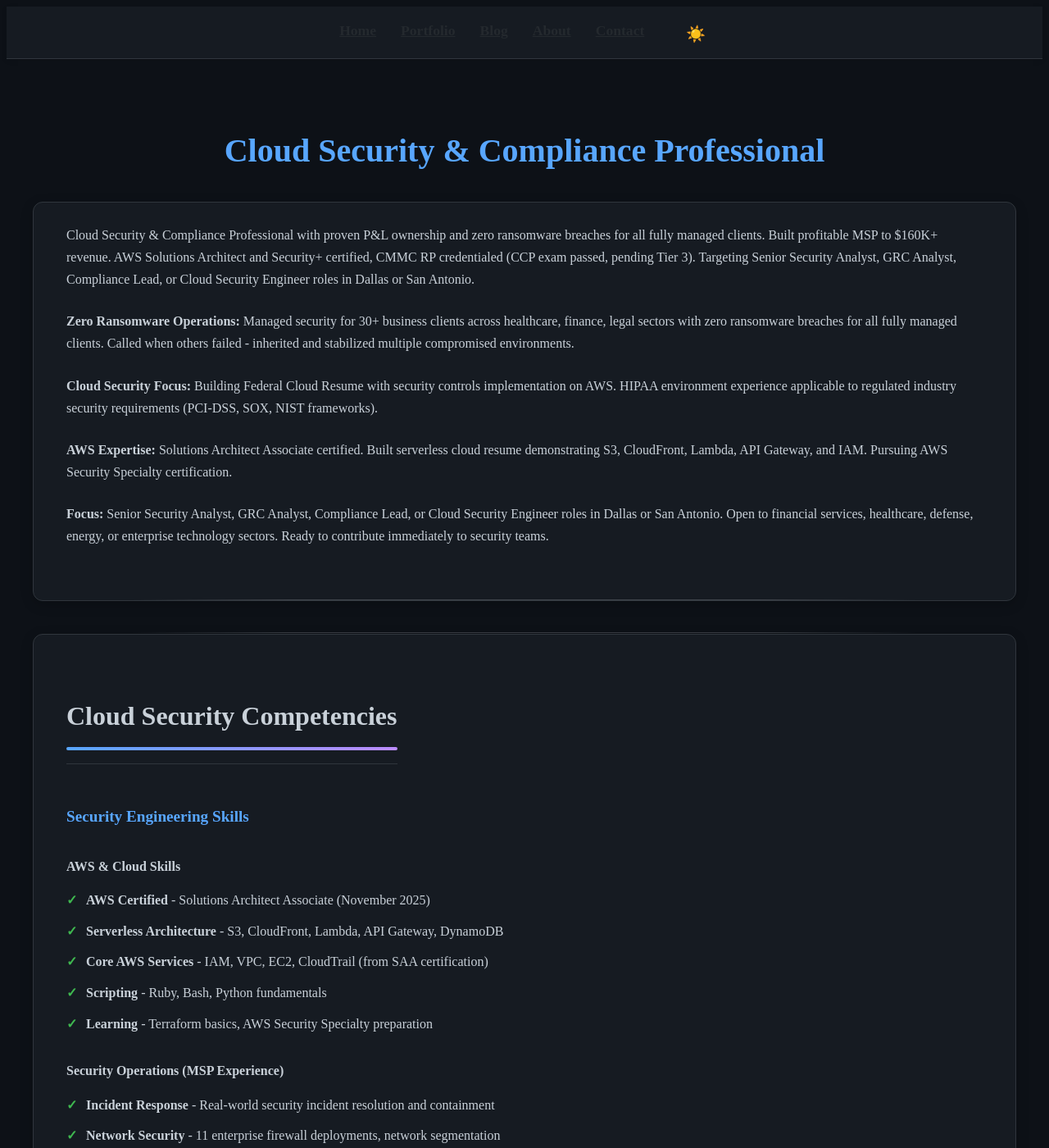
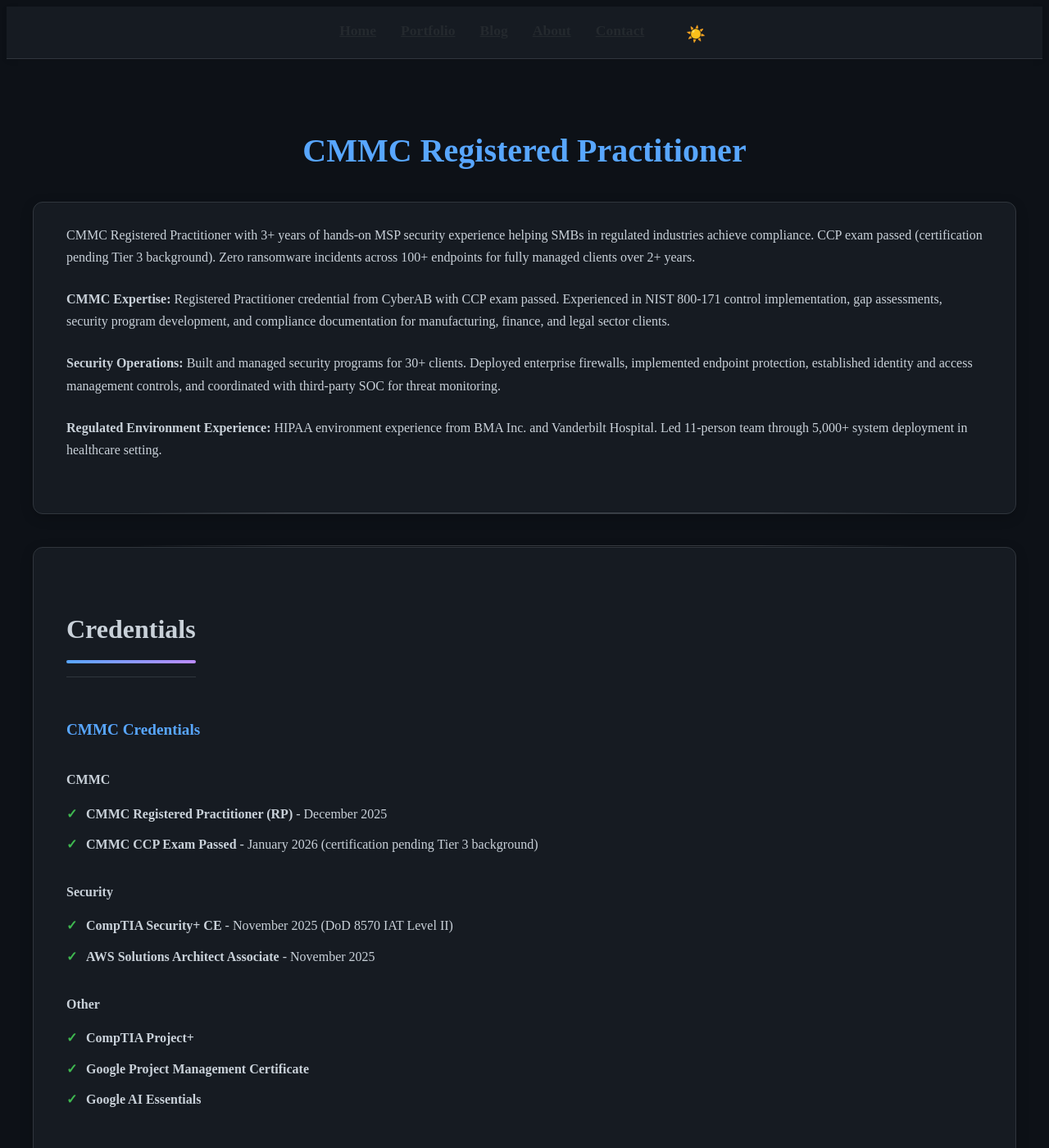
Before and after one commit to joshuamichaelhall/joshuamichaelhall.github.io, a Jekyll site: the page built from pages/about.md, in a window 1280 px wide and 1400 px high. Shown: the whole window at 82% size. Built offline with Jekyll 4.4.1, drawn with Linux system fonts in a browser that asks for light colours; nearby versions of some CDN libraries; some of the changed text lies outside the part shown.

Commit message:
Update positioning to lead with CMMC credentials
  Co-Authored-By: Claude Opus 4.5 <noreply@anthropic.com>

```diff
--- a/_config.yml
+++ b/_config.yml
@@ -2,9 +2,9 @@
 title: Joshua Michael Hall
 email: contact@joshuamichaelhall.com
 description: >-
-  Cloud Security Professional | AWS SAA | Security+ | CMMC RP |
-  Zero Ransomware Breaches for Managed Clients | Targeting Cloud Security Engineer Roles |
-  Dallas/San Antonio Financial Services, Healthcare, Defense, Energy, or Enterprise Technology.
+  CMMC Registered Practitioner | CCP (Exam Passed) | Security+ | AWS SAA |
+  Helping DIB Contractors Achieve NIST 800-171 Compliance |
+  3+ Years MSP Security Experience | Zero Ransomware Breaches for Managed Clients
 baseurl: "" # the subpath of your site, e.g. /blog
 url: "https://joshuamichaelhall.com"
 twitter_username: JoshuaHallTech
--- a/pages/about.md
+++ b/pages/about.md
@@ -4,92 +4,70 @@ title: About
 permalink: /about/
 ---
 
-# Cloud Security & Compliance Professional
+# CMMC Registered Practitioner
 
 <div class="content-section with-divider">
-  <p>Cloud Security & Compliance Professional with proven P&L ownership and zero ransomware breaches for all fully managed clients. Built profitable MSP to $160K+ revenue. AWS Solutions Architect and Security+ certified, CMMC RP credentialed (CCP exam passed, pending Tier 3). Targeting Senior Security Analyst, GRC Analyst, Compliance Lead, or Cloud Security Engineer roles in Dallas or San Antonio.</p>
+  <p>CMMC Registered Practitioner with 3+ years of hands-on MSP security experience helping SMBs in regulated industries achieve compliance. CCP exam passed (certification pending Tier 3 background). Zero ransomware incidents across 100+ endpoints for fully managed clients over 2+ years.</p>
 
-  <p><strong>Zero Ransomware Operations:</strong> Managed security for 30+ business clients across healthcare, finance, legal sectors with zero ransomware breaches for all fully managed clients. Called when others failed - inherited and stabilized multiple compromised environments.</p>
+  <p><strong>CMMC Expertise:</strong> Registered Practitioner credential from CyberAB with CCP exam passed. Experienced in NIST 800-171 control implementation, gap assessments, security program development, and compliance documentation for manufacturing, finance, and legal sector clients.</p>
 
-  <p><strong>Cloud Security Focus:</strong> Building Federal Cloud Resume with security controls implementation on AWS. HIPAA environment experience applicable to regulated industry security requirements (PCI-DSS, SOX, NIST frameworks).</p>
+  <p><strong>Security Operations:</strong> Built and managed security programs for 30+ clients. Deployed enterprise firewalls, implemented endpoint protection, established identity and access management controls, and coordinated with third-party SOC for threat monitoring.</p>
 
-  <p><strong>AWS Expertise:</strong> Solutions Architect Associate certified. Built serverless cloud resume demonstrating S3, CloudFront, Lambda, API Gateway, and IAM. Pursuing AWS Security Specialty certification.</p>
-
-  <p><strong>Focus:</strong> Senior Security Analyst, GRC Analyst, Compliance Lead, or Cloud Security Engineer roles in Dallas or San Antonio. Open to financial services, healthcare, defense, energy, or enterprise technology sectors. Ready to contribute immediately to security teams.</p>
+  <p><strong>Regulated Environment Experience:</strong> HIPAA environment experience from BMA Inc. and Vanderbilt Hospital. Led 11-person team through 5,000+ system deployment in healthcare setting.</p>
 </div>
 
 <div class="content-section with-divider">
-  <h2>Cloud Security Competencies</h2>
+  <h2>Credentials</h2>
 
   <div class="certifications-section">
-    <h3>Security Engineering Skills</h3>
+    <h3>CMMC Credentials</h3>
     <div class="cert-categories">
       <div class="cert-category">
-        <h4>AWS & Cloud Skills</h4>
+        <h4>CMMC</h4>
         <ul class="cert-list">
-          <li><strong>AWS Certified</strong> - Solutions Architect Associate (November 2025)</li>
-          <li><strong>Serverless Architecture</strong> - S3, CloudFront, Lambda, API Gateway, DynamoDB</li>
-          <li><strong>Core AWS Services</strong> - IAM, VPC, EC2, CloudTrail (from SAA certification)</li>
-          <li><strong>Scripting</strong> - Ruby, Bash, Python fundamentals</li>
-          <li><strong>Learning</strong> - Terraform basics, AWS Security Specialty preparation</li>
+          <li><strong>CMMC Registered Practitioner (RP)</strong> - December 2025</li>
+          <li><strong>CMMC CCP Exam Passed</strong> - January 2026 (certification pending Tier 3 background)</li>
         </ul>
       </div>
 
       <div class="cert-category">
-        <h4>Security Operations (MSP Experience)</h4>
+        <h4>Security</h4>
         <ul class="cert-list">
-          <li><strong>Incident Response</strong> - Real-world security incident resolution and containment</li>
-          <li><strong>Network Security</strong> - 11 enterprise firewall deployments, network segmentation</li>
-          <li><strong>Endpoint Security</strong> - EDR deployment, patching, 100+ endpoints managed</li>
-          <li><strong>Zero Ransomware Breaches for Managed Clients</strong> - 2+ years, 30+ clients, fully managed</li>
-          <li><strong>Compromised Environment Recovery</strong> - Inherited and stabilized multiple failed environments</li>
+          <li><strong>CompTIA Security+ CE</strong> - November 2025 (DoD 8570 IAT Level II)</li>
+          <li><strong>AWS Solutions Architect Associate</strong> - November 2025</li>
         </ul>
       </div>
 
       <div class="cert-category">
-        <h4>Compliance & Readiness</h4>
+        <h4>Other</h4>
         <ul class="cert-list">
-          <li><strong>Clearance Eligible</strong> - Clean background ready for security clearance sponsorship</li>
-          <li><strong>Regulated Industry Experience</strong> - Healthcare, finance, legal sector security implementations</li>
-          <li><strong>CMMC Expertise</strong> - RP credentialed, CCP exam passed</li>
-          <li><strong>Location</strong> - Relocating to Dallas or San Antonio for the right opportunity</li>
-          <li><strong>Industry Focus</strong> - Financial services, healthcare, defense, energy, enterprise tech</li>
+          <li><strong>CompTIA Project+</strong></li>
+          <li><strong>Google Project Management Certificate</strong></li>
+          <li><strong>Google AI Essentials</strong></li>
         </ul>
       </div>
-
     </div>
-
-    <h3>Current Certifications & Education</h3>
-    <ul class="cert-list in-progress">
-      <li><strong>AWS Solutions Architect Associate</strong> - November 2025</li>
-      <li><strong>CompTIA Security+ CE</strong> - November 2025 (DoD 8570 IAT II)</li>
-      <li><strong>CMMC Registered Practitioner (RP)</strong> - December 2025</li>
-      <li><strong>CMMC CCP Exam Passed</strong> - January 16, 2026 (certification pending Tier 3 clearance)</li>
-      <li><strong>CISSP Associate</strong> - In Progress (target ~March 2026)</li>
-      <li><strong>AWS Security Specialty</strong> - In Progress (target ~April 2026)</li>
-      <li><strong>Launch School Backend Software Engineering</strong> - Completed 9 rigorous courses (mastery-based learning)</li>
-    </ul>
   </div>
 </div>
 
 <div class="content-section with-divider">
-  <h2>Value Proposition</h2>
+  <h2>Core Competencies</h2>
   <div class="expertise-grid">
     <div class="expertise-item">
-      <h3>Business Understanding</h3>
-      <p>Former business owner who understands P&L impact, ROI requirements, and strategic planning. Translate technical solutions to business outcomes.</p>
+      <h3>CMMC/Compliance</h3>
+      <p>NIST 800-171 control implementation, gap assessments, SSP development, POA&M management, compliance documentation, policy development.</p>
     </div>
     <div class="expertise-item">
-      <h3>Technical Credibility</h3>
-      <p>Hands-on MSP experience with network security, endpoint protection, and infrastructure design. AWS Solutions Architect certified.</p>
+      <h3>Security Operations</h3>
+      <p>Risk assessments, security control implementation, incident response, vulnerability management, endpoint protection, network security.</p>
     </div>
     <div class="expertise-item">
-      <h3>Customer Success</h3>
-      <p>Zero clients lost to competition through reliable service delivery. Skilled at building trust and managing client relationships.</p>
+      <h3>Technical</h3>
+      <p>AWS (IAM, S3, Lambda, CloudFormation), Azure AD, Active Directory, firewalls (WatchGuard, Fortinet), EDR, SIEM coordination.</p>
     </div>
     <div class="expertise-item">
-      <h3>Industry Knowledge</h3>
-      <p>Deep understanding of MSP operations, SMB IT challenges, and cloud transformation needs from business owner and technical implementer perspectives.</p>
+      <h3>Leadership</h3>
+      <p>Former business owner with P&L responsibility. Executive advisory, stakeholder communication, team leadership, project management.</p>
     </div>
   </div>
 </div>
@@ -98,49 +76,48 @@ permalink: /about/
   <h2>Professional Experience Highlights</h2>
   <div class="expertise-grid">
     <div class="expertise-item">
-      <h3>MSP Security Operations</h3>
-      <p>Managed security for 30+ clients with zero ransomware breaches for all fully managed clients. Deployed 11 enterprise firewalls, secured 100+ endpoints with EDR and monitoring.</p>
+      <h3>Security Program Building</h3>
+      <p>Built security programs from scratch for 30+ clients. Developed policies, implemented controls, established documentation standards for audit readiness.</p>
     </div>
     <div class="expertise-item">
-      <h3>Cloud Transformations</h3>
-      <p>Managed comprehensive IT infrastructure including network design, security implementation, and system integrations. Maintained zero ransomware breaches across all client environments.</p>
+      <h3>Zero Ransomware Track Record</h3>
+      <p>Maintained zero ransomware breaches across 100+ endpoints for fully managed clients over 2+ years. Stabilized previously compromised environments.</p>
     </div>
     <div class="expertise-item">
-      <h3>Enterprise Deployment</h3>
-      <p>Led 11-person team through 5,000+ system HIPAA-compliant deployment at Vanderbilt Hospital. Delivered on time and on budget.</p>
+      <h3>Healthcare Compliance</h3>
+      <p>HIPAA environment experience from BMA Inc. and Vanderbilt Hospital. Led 11-person team through 5,000+ system deployment.</p>
     </div>
     <div class="expertise-item">
-      <h3>Strategic Consulting</h3>
-      <p>Current consulting work includes IT infrastructure assessment and technology strategy development while building cloud architecture expertise through hands-on projects.</p>
+      <h3>Client Advisory</h3>
+      <p>Advised C-suite stakeholders on security strategy and compliance requirements across manufacturing, finance, and legal sectors.</p>
     </div>
   </div>
 </div>
 
 <div class="content-section with-divider">
-  <h2>Industry Expertise</h2>
-  <p>Deep understanding across multiple verticals:</p>
+  <h2>Industry Experience</h2>
   <div class="expertise-grid">
     <div class="expertise-item">
-      <h3>Healthcare (BMA Inc. & Vanderbilt)</h3>
-      <p>HIPAA-regulated environments, clinical workflow support. Experience from BMA Inc. medical clients and Vanderbilt Hospital deployment.</p>
+      <h3>Manufacturing</h3>
+      <p>Security programs for manufacturing clients including network segmentation, production system protection, and compliance documentation.</p>
     </div>
     <div class="expertise-item">
-      <h3>Finance & Accounting</h3>
-      <p>Security frameworks for SMB accounting and finance clients. Compliance requirements and secure document handling.</p>
+      <h3>Finance & Legal</h3>
+      <p>Security frameworks for accounting and legal clients. Compliance requirements, document security, access controls.</p>
     </div>
     <div class="expertise-item">
-      <h3>Manufacturing</h3>
-      <p>ERP integrations, shop floor systems, supply chain optimization. Modernized legacy infrastructure.</p>
+      <h3>Healthcare</h3>
+      <p>HIPAA-regulated environments at BMA Inc. and Vanderbilt Hospital. Clinical workflow support, PHI protection.</p>
     </div>
     <div class="expertise-item">
       <h3>Professional Services</h3>
-      <p>Document security, compliance systems, remote work security. Transformed traditional infrastructure.</p>
+      <p>Document security, compliance systems, remote work security implementations.</p>
     </div>
   </div>
 </div>
 
 <div class="content-section">
-  <h2>Connect With Me</h2>
+  <h2>Connect</h2>
   <div class="expertise-grid">
     <div class="expertise-item">
       <h3>Professional Network</h3>
@@ -148,19 +125,17 @@ permalink: /about/
       <p><a href="https://github.com/JoshuaMichaelHall">GitHub Portfolio</a></p>
     </div>
     <div class="expertise-item">
-      <h3>Technical Content</h3>
-      <p>Publishing articles on cloud security and career transitions</p>
-      <p>Medium and Dev.to contributor</p>
+      <h3>Projects</h3>
+      <p><a href="https://joshuahall.tech">Federal Cloud Resume</a> - AWS serverless architecture demo</p>
     </div>
     <div class="expertise-item">
-      <h3>Contact</h3>
-      <p>Open to GRC Analyst, Security Compliance Analyst, or Compliance Lead opportunities in Dallas or San Antonio</p>
-      <p>Currently in AR, relocating for the right role</p>
+      <h3>Location</h3>
+      <p>Arkansas, relocating to San Antonio or Dallas area</p>
     </div>
   </div>
 
   <div class="quote">
-    <p>Helping enterprises build secure cloud infrastructure through operational experience and compliance expertise.</p>
-    <div class="quote-author">— Cloud Security Professional | Former MSP Owner | Texas 2026</div>
+    <p>Helping organizations in regulated industries build and maintain security programs that meet compliance requirements.</p>
+    <div class="quote-author">- CMMC Registered Practitioner | Former MSP Owner</div>
   </div>
 </div>
```
